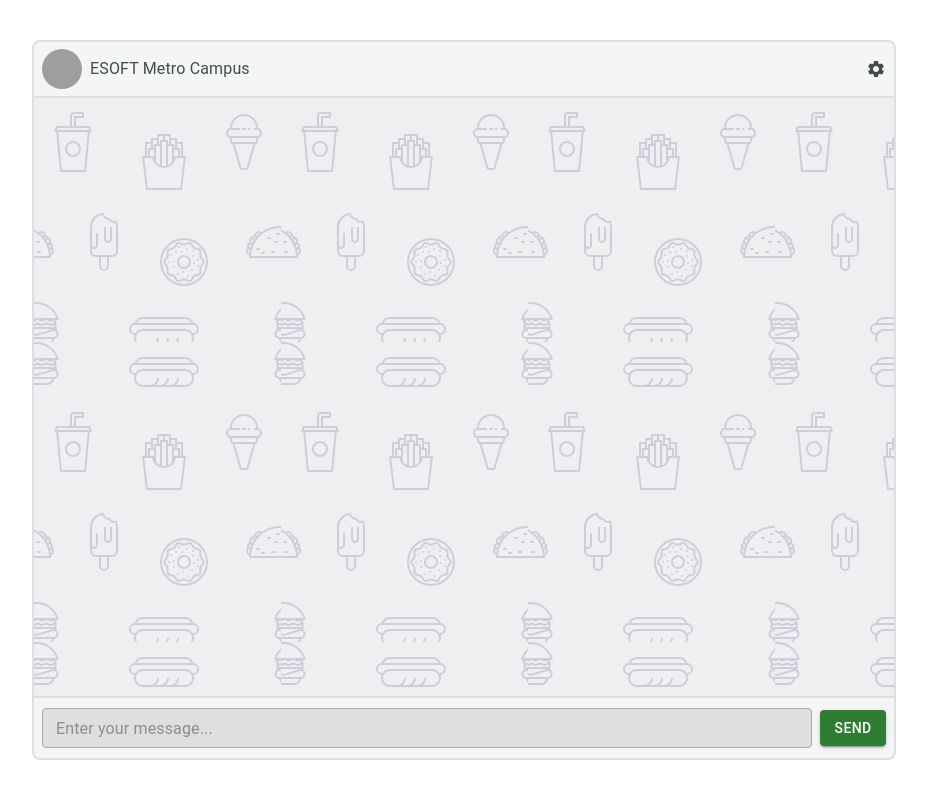
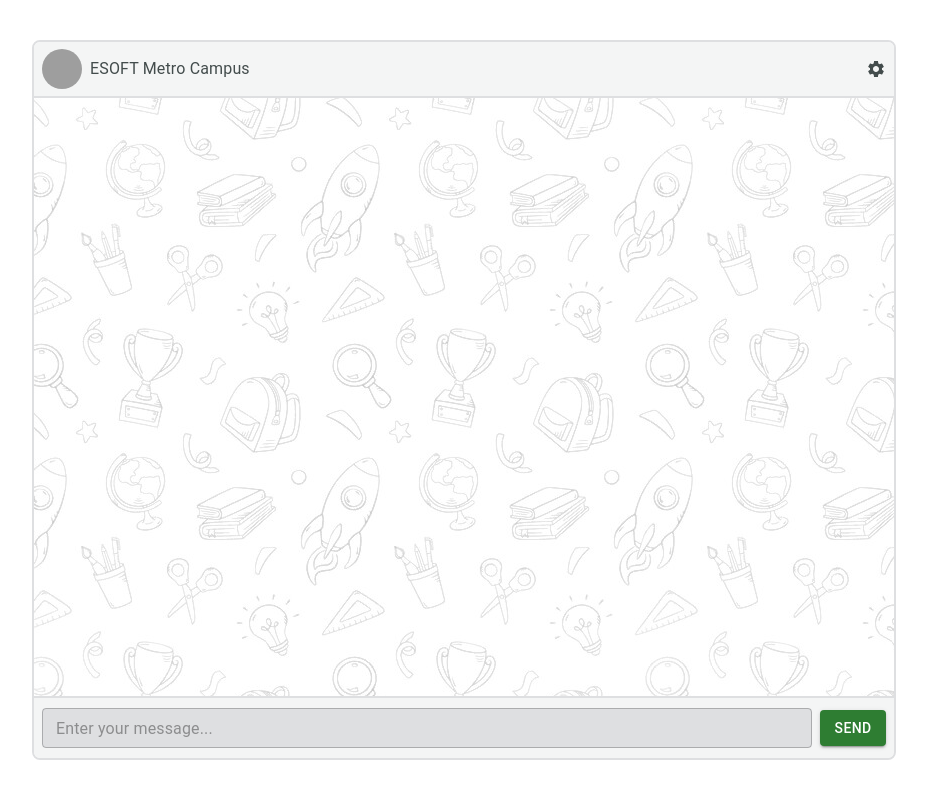
Before and after one commit to TharushikaD/nlp-chatbot-frontend, a React (Create React App) app: page / in a window 1280 px wide. Shown: the whole page, without its empty margins (176-1103 px from the left). Built offline with nearby package versions, Linux system fonts and the light colour scheme; grey boxes are pictures that could not be loaded.

Commit message:
Feat: change background

```diff
--- a/src/components/Container.js
+++ b/src/components/Container.js
@@ -7,7 +7,7 @@ import ChatMsgRight from "./ChatMsgRight";
 
 function Container() {
 
-  const bgImage = "/assets/chat-bg.png";
+  const bgImage = "/assets/chat-bg.jpg";
 
   const [messages, setMessages] = useState([]);
   const [newMessage, setNewMessage] = useState('');
```
Also changed, not shown: public/assets/chat-bg-1.png (renamed from public/assets/chat-bg.png), public/assets/chat-bg.jpg (added).
